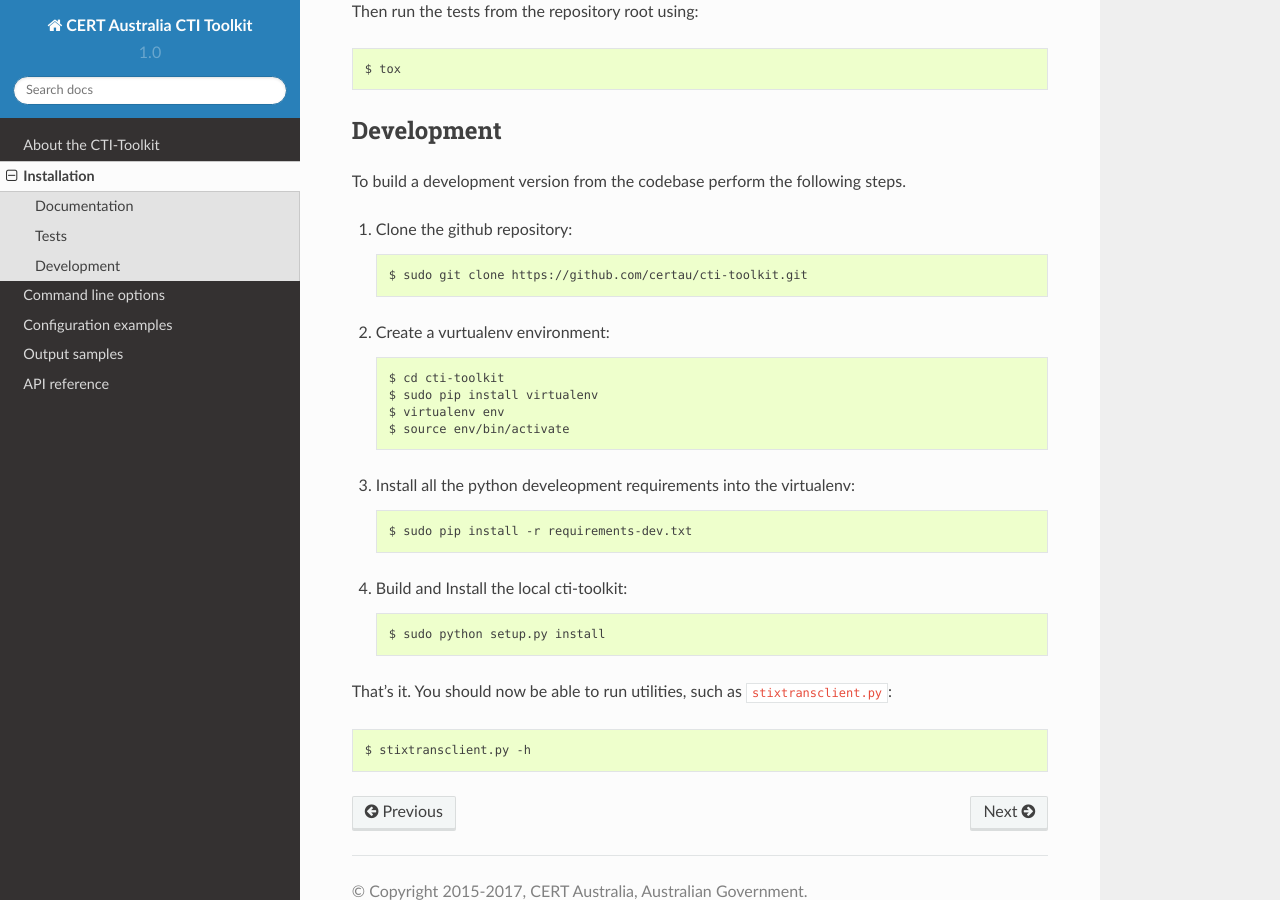
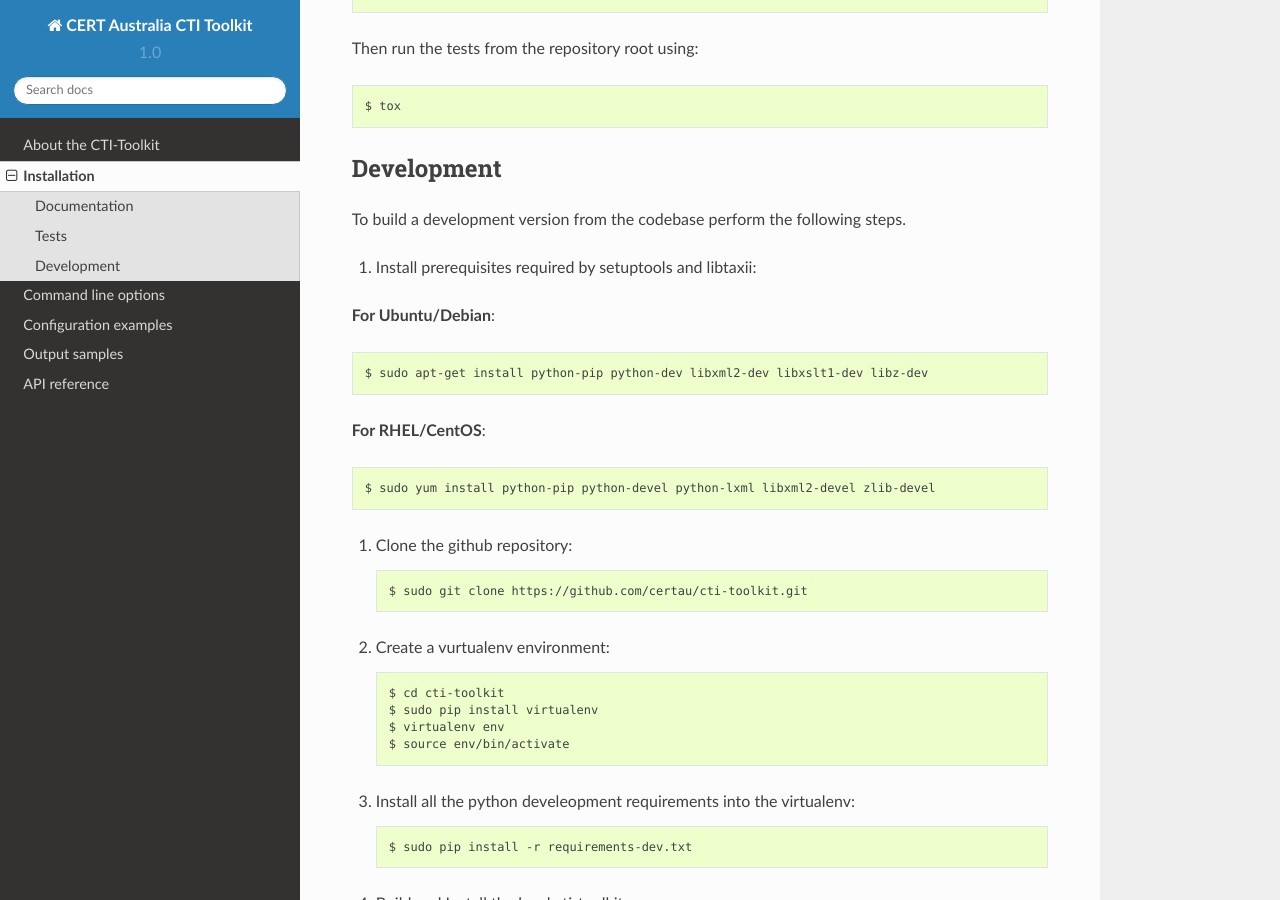
Before and after one commit to Cosive/cti-toolkit, a Sphinx documentation site: the page built from docs/install.rst, in a window 1280 px wide and 900 px high, scrolled down 1211 px. Built offline with Sphinx 7.4.7 and the Read the Docs theme 2.0.0, drawn with Linux system fonts in a browser that asks for light colours; some of the changed text lies outside the part shown.

Commit message:
Fixed installation instruction formatting

```diff
--- a/docs/install.rst
+++ b/docs/install.rst
@@ -10,11 +10,11 @@
 
 #. Install prerequisites required by setuptools and libtaxii::
 
-** For Ubuntu/Debian **
+**For Ubuntu/Debian**::
 
     $ sudo apt-get install python-pip python-dev libxml2-dev libxslt1-dev libz-dev
 
-** For RHEL/CentOS **
+**For RHEL/CentOS**::
 
     $ sudo yum install python-pip python-devel python-lxml libxml2-devel zlib-devel
 
@@ -57,6 +57,16 @@
 
 To build a development version from the codebase perform the following steps.
 
+#. Install prerequisites required by setuptools and libtaxii::
+
+**For Ubuntu/Debian**::
+
+    $ sudo apt-get install python-pip python-dev libxml2-dev libxslt1-dev libz-dev
+
+**For RHEL/CentOS**::
+
+    $ sudo yum install python-pip python-devel python-lxml libxml2-devel zlib-devel
+
 #. Clone the github repository::
 
     $ sudo git clone https://github.com/certau/cti-toolkit.git
```
Also changed, not shown: README.rst (+12 -2 lines).
